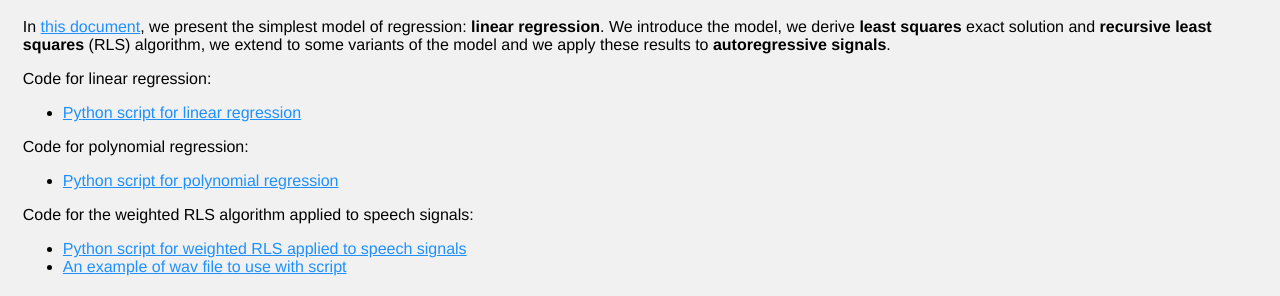
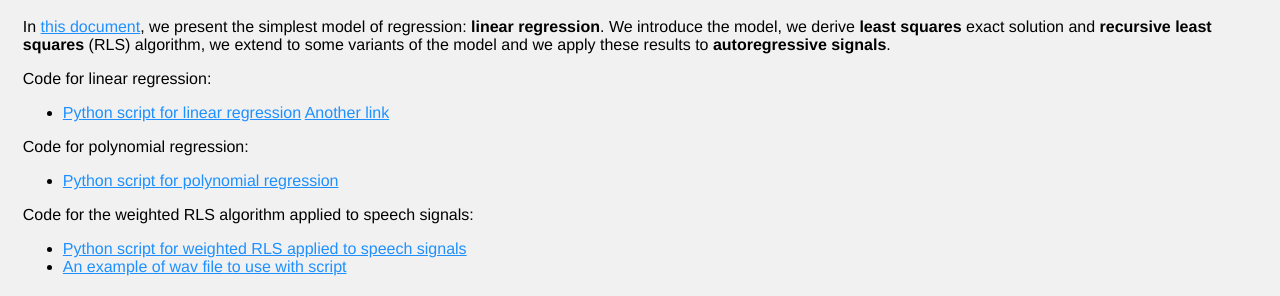
Before and after one commit to grfreche/grfreche.github.io, a Jekyll site: the page built from machine_learning/machine_learning.md, in a window 1280 px wide. Shown: the part 713-1009 px from the top of the page. Built offline with Jekyll 4.4.1, drawn with Linux system fonts in a browser that asks for light colours.

Commit message:
Update machine_learning.md

```diff
--- a/machine_learning/machine_learning.md
+++ b/machine_learning/machine_learning.md
@@ -39,6 +39,7 @@ we extend to some variants of the model and we apply these results to **autoregr
 
 Code for linear regression:
 * <a href="python_RLS" class="image fit">Python script for linear regression</a>
+[Another link](python_RLS)
 
 Code for polynomial regression:
 * <a href="python_polynomial_regression" class="image fit">Python script for polynomial regression</a>
```
